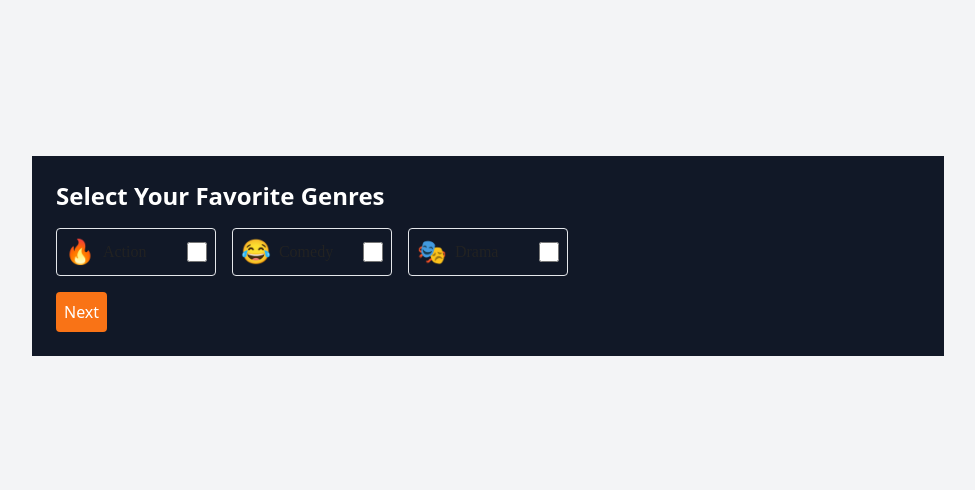
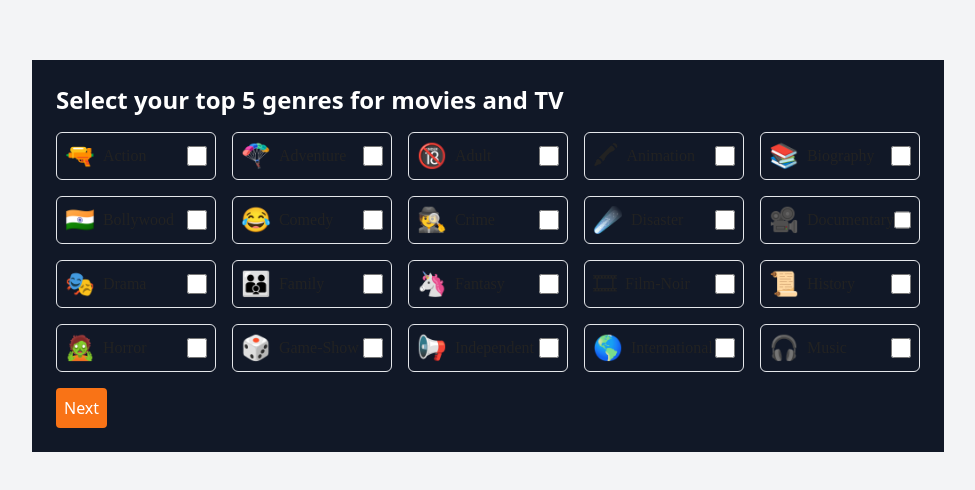
Before and after one commit to priyankaingur/reel-talks, a Next.js app in the folder challenge/: page / in a window 1280 px wide. Shown: the part 144-634 px from the top of the page, without its empty margins (152-1127 px from the left). Built offline with nearby package versions, Linux system fonts and the light colour scheme.

Commit message:
Improving genre tile properties

```diff
--- a/challenge/components/GenreSelection.tsx
+++ b/challenge/components/GenreSelection.tsx
@@ -6,10 +6,26 @@ interface Genre {
 }
 
 const genres: Genre[] = [
-    { name: "Action", emoji: "🔥" },
+    { name: "Action", emoji: "🔫" },
+    { name: "Adventure", emoji: "🪂" },
+    { name: "Adult", emoji: "🔞" },
+    { name: "Animation ", emoji: "🖍" },
+    { name: "Biography ", emoji: "📚" },
+    { name: "Bollywood ", emoji: "🇮🇳" },
     { name: "Comedy", emoji: "😂" },
-    { name: "Drama", emoji: "🎭" },
-    // Add other genres as needed
+    { name: "Crime", emoji: "🕵️‍" },
+    { name: "Disaster", emoji: "☄️" },
+    { name: "Documentary", emoji: "🎥" },
+    { name: "Drama ", emoji: "🎭" },
+    { name: "Family", emoji: "👪" },
+    { name: "Fantasy", emoji: "🦄" },
+    { name: "Film-Noir ", emoji: "🎞" },
+    { name: "History", emoji: "📜" },
+    { name: "Horror ", emoji: "🧟" },
+    { name: "Game-Show  ", emoji: "🎲" },
+    { name: "Independent", emoji: "📢" },
+    { name: "International", emoji: "🌎" },
+    { name: "Music ", emoji: "🎧" }
 ];
 
 const GenreSelection: React.FC<{ onNext: (selectedGenres: string[]) => void }> = ({ onNext }) => {
@@ -23,12 +39,14 @@ const GenreSelection: React.FC<{ onNext: (selectedGenres: string[]) => void }> =
 
     return (
         <div className="p-6 bg-gray-900 text-white">
-            <h2 className="text-2xl font-bold mb-4">Select Your Favorite Genres</h2>
+            <h2 className="text-2xl font-bold mb-4">Select your top 5 genres for movies and TV</h2>
+            <div className="flex flex-row">
+            </div>
             <div className="grid grid-cols-5 gap-4">
                 {genres.map(({ name, emoji }) => (
                     <button
                         key={name}
-                        className={`flex items-center justify-between p-2 border rounded w-40 h-12 bg-${selectedGenres.includes(name) ? 'orange-500' : 'white'} hover:bg-gray-200 focus:outline-none`}
+                        className={`flex items-center justify-between p-2 border rounded-md w-40 h-12 bg-${selectedGenres.includes(name) ? 'orange-500' : 'white'} hover:bg-gray-200 focus:outline-none`}
                         onClick={() => toggleGenre(name)}
                         style={{ color: '#222222', fontFamily: 'Avenir Next' }}
                     >
```
